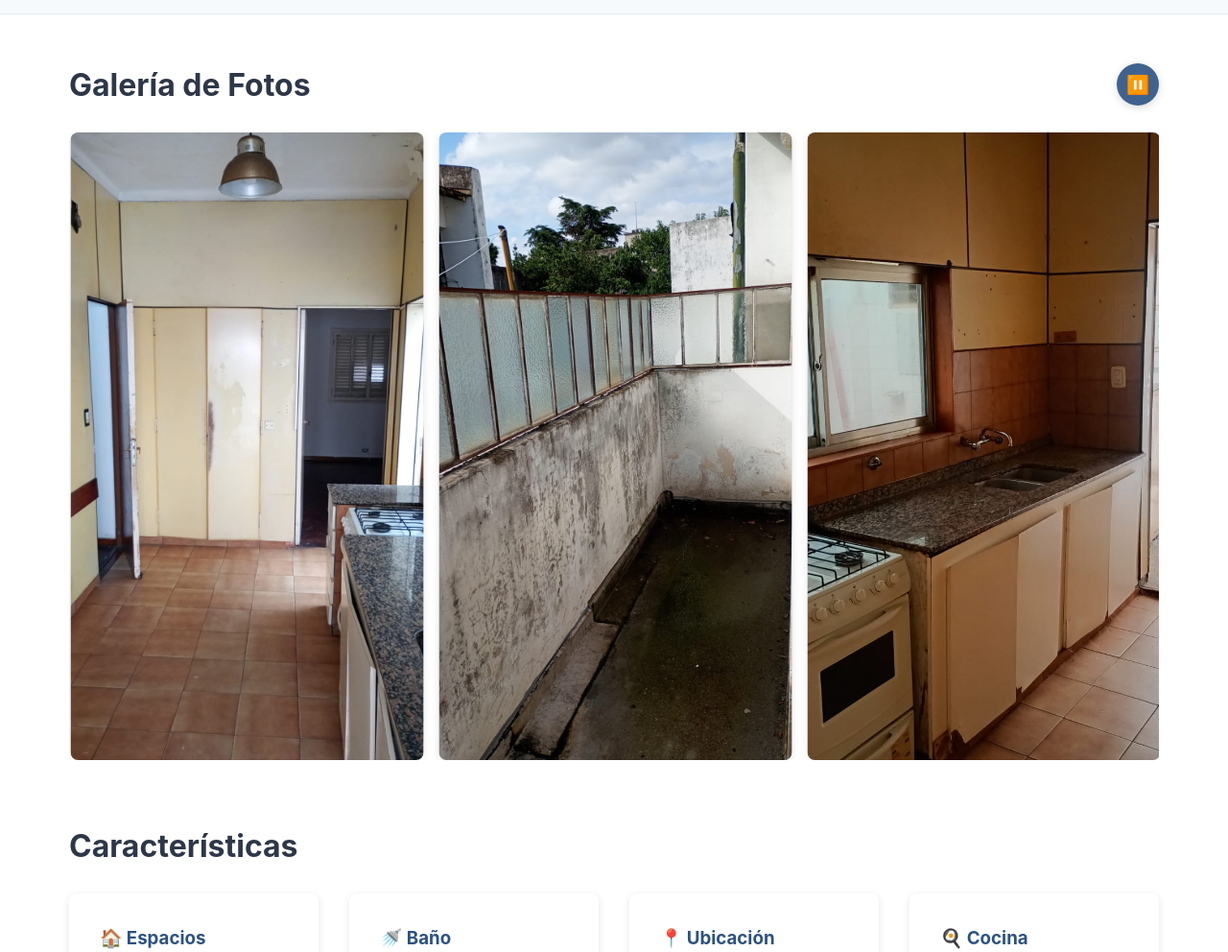
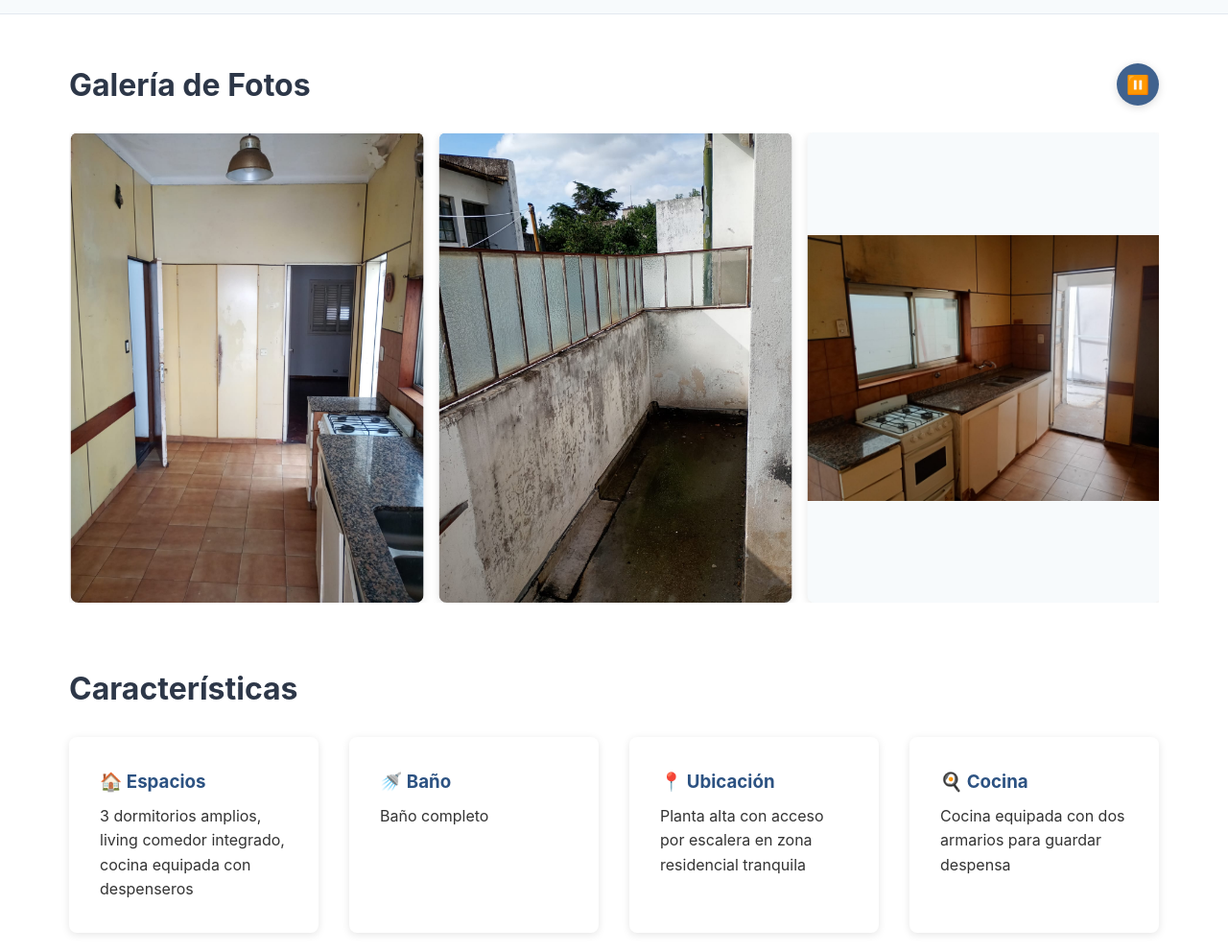
Before and after one commit to edgpac/villa-ballester-property, a plain HTML site: page index.html in a window 1280 px wide. Shown: the part 800-1792 px from the top of the page at 96% size. Drawn offline with Linux system fonts and the light colour scheme.

```diff
--- a/index.html
+++ b/index.html
@@ -357,7 +357,7 @@
             overflow: hidden;
             border-radius: 8px;
             cursor: pointer;
-            background: #e2e8f0;
+            background: #f7fafc;
             aspect-ratio: 9/16;
             box-shadow: 0 2px 8px rgba(0,0,0,0.1);
             transition: box-shadow 0.3s;
@@ -370,25 +370,28 @@
         .gallery-item img {
             width: 100%;
             height: 100%;
-            object-fit: cover;
+            object-fit: contain;
             object-position: center;
+            background: #f7fafc;
             transition: transform 0.4s ease;
         }
 
         .gallery-item:hover img {
-            transform: scale(1.05);
+            transform: scale(1.02);
         }
 
         /* Gallery responsive - show multiple items */
         @media (min-width: 480px) {
             .gallery-item {
                 flex: 0 0 calc(50% - 0.5rem);
+                aspect-ratio: 3/4;
             }
         }
 
         @media (min-width: 992px) {
             .gallery-item {
                 flex: 0 0 calc(33.333% - 0.667rem);
+                aspect-ratio: 3/4;
             }
         }
 
```
